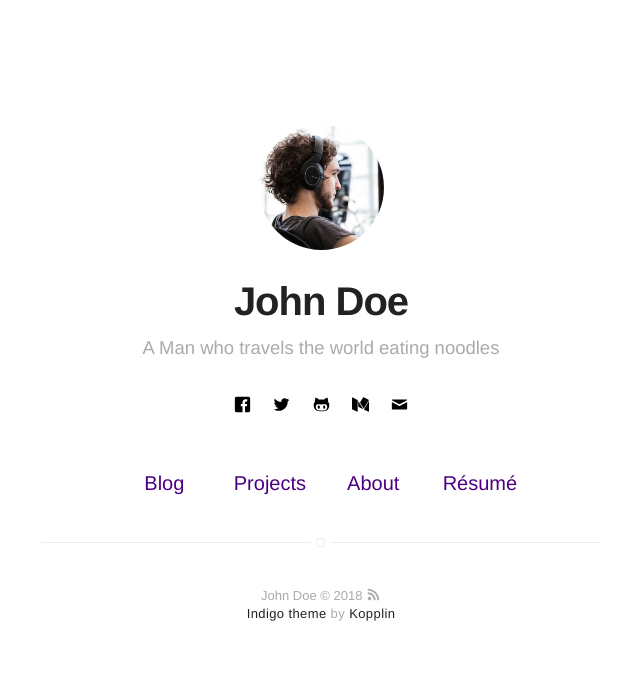
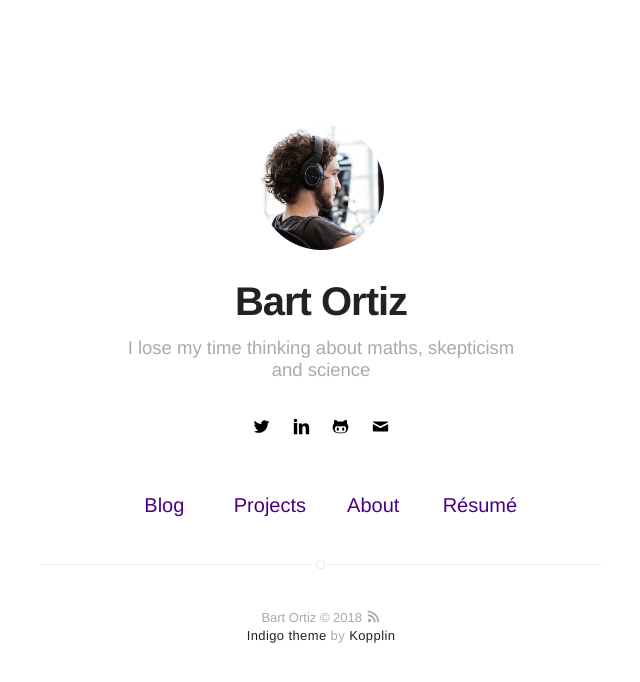
Before and after one commit to staticcoment/thebooort.github.io, a Jekyll site: the page built from index.html, in a window 1280 px wide. Shown: the top 682 px of the page, without its empty margins (319-959 px from the left). Built offline with Jekyll 4.4.1, drawn with Linux system fonts in a browser that asks for light colours.

Commit message:
Update _config.yml

```diff
--- a/_config.yml
+++ b/_config.yml
@@ -1,9 +1,9 @@
 # main text of home
-name: John Doe
-bio: A Man who travels the world eating noodles
+name: Bart Ortiz
+bio: I lose my time thinking about maths, skepticism and science
 
 # twitter summary info
-description: A blog about technology and stuff related
+description: Personal blog
 
 # if it's an external image, update below for true
 # better with square images
@@ -16,7 +16,7 @@ resume: true
 resume-external: true
 resume-url: https://google.com/?q=my+resume
 
-url: https://koppl.in/indigo
+url: http://thebooort.github.io
 # your url: http://USERNAME.github.io
 
 permalink: /:title/
@@ -34,12 +34,12 @@ disqus:
   categories: [blog, project] # only show disqus for posts that have these categories
 
 # if you don't have any of social below, comment the line
-facebook: myfacebook
-twitter: mytwitter
+# facebook: myfacebook
+twitter: bortizmath
 # google: mygoogle
 # instagram: myinstagram
 # pinterest: mypinterest
-# linkedin: mylinkedin
+linkedin: bartolom%C3%A9-ortiz-viso
 # youtube: myyoutube
 # spotify: myspotify
 github: mygithub
@@ -47,10 +47,10 @@ github: mygithub
 # stackoverflow: 7044681/mystackoverflow
 # quora: userquora
 # reddit: username
-medium: medium
+# medium: medium
 # vimeo: myvimeo
 # lanyrd: mylanyrd
-email: myemail@gmail.com
+email: thebart94@hotmail.com
 
 authors:
     johndoe:
```
